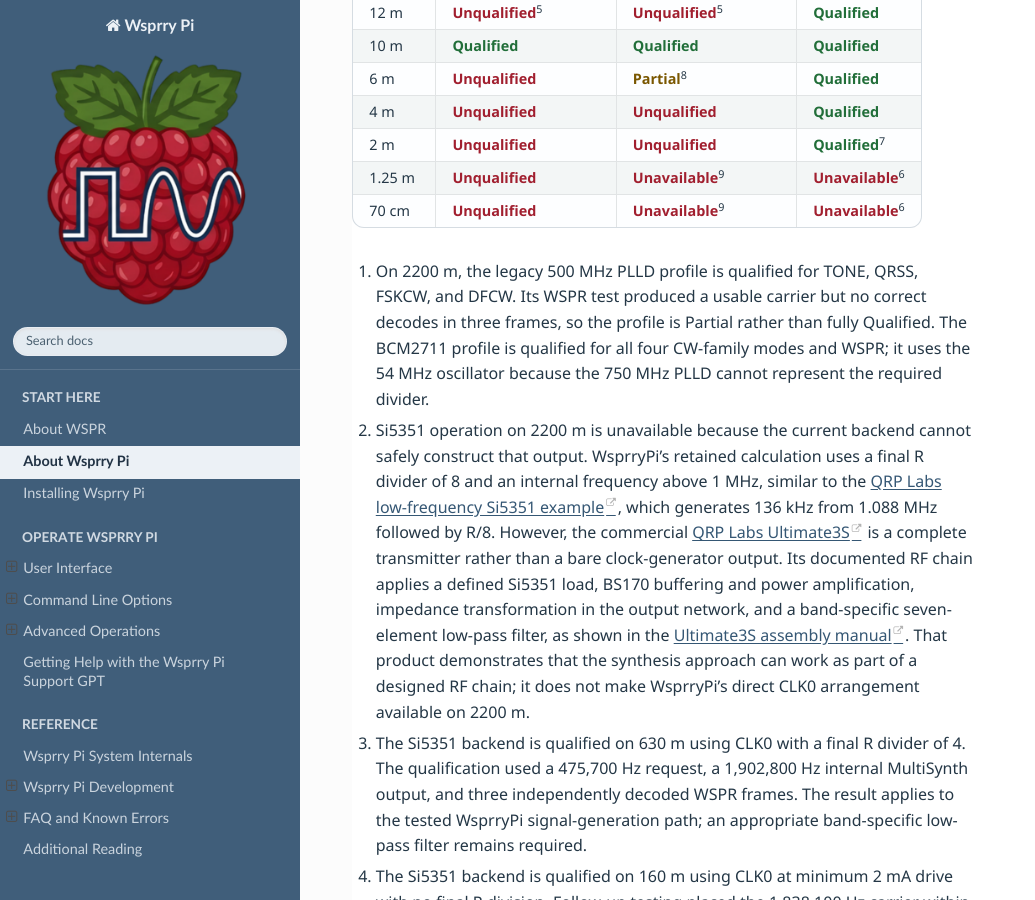
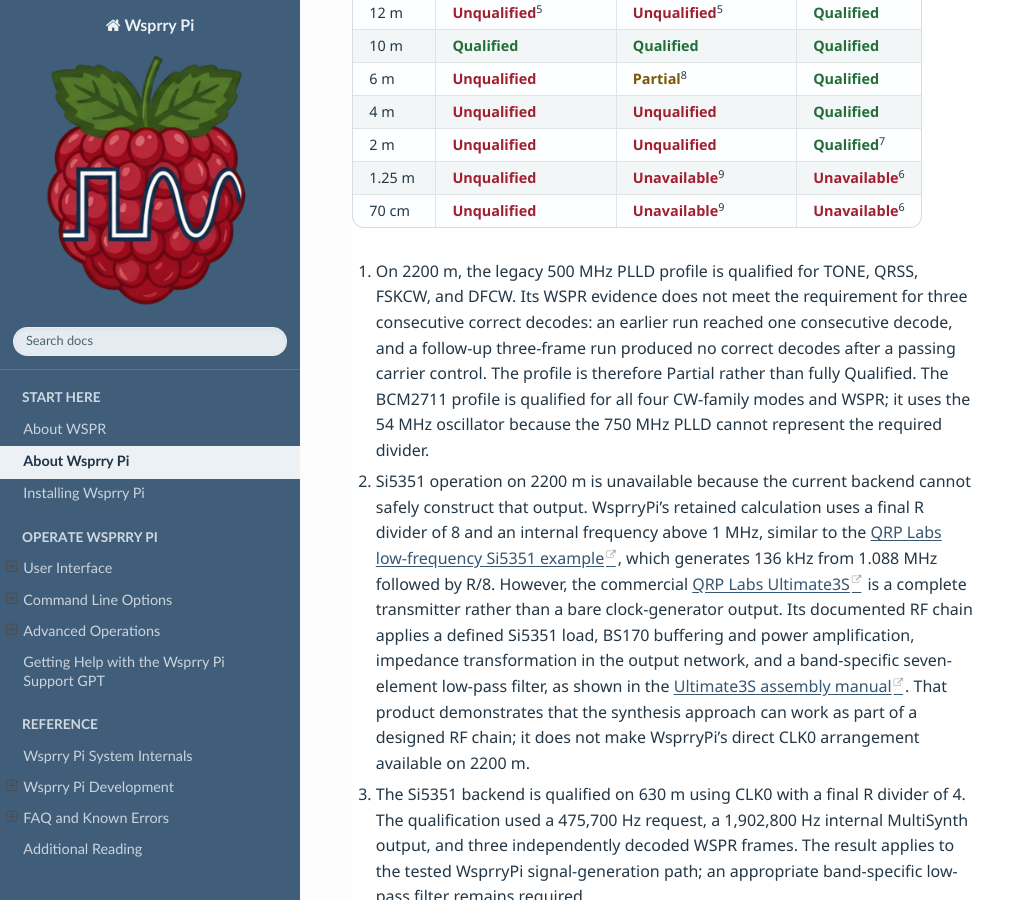
Before and after one commit to WsprryPi/Wsprry_Pi_Docs, a Sphinx documentation site: the page built from docs/About_Wsprry_Pi/index.md, in a window 1280 px wide and 900 px high, scrolled down 4111 px. Shown: the whole window, without its empty margins (0-1035 px from the left). Built offline with Sphinx 7.4.7 and the Read the Docs theme 3.1.0, drawn with Linux system fonts in a browser that asks for light colours.

Commit message:
Update legacy 2200 m WSPR evidence

```diff
--- a/docs/About_Wsprry_Pi/index.md
+++ b/docs/About_Wsprry_Pi/index.md
@@ -114,7 +114,7 @@
 | 1.25 m | <span class="qualification-status qualification-status--unqualified">Unqualified</span> | <span class="qualification-status qualification-status--unavailable">Unavailable</span><sup>9</sup> | <span class="qualification-status qualification-status--unavailable">Unavailable</span><sup>6</sup> |
 | 70 cm | <span class="qualification-status qualification-status--unqualified">Unqualified</span> | <span class="qualification-status qualification-status--unavailable">Unavailable</span><sup>9</sup> | <span class="qualification-status qualification-status--unavailable">Unavailable</span><sup>6</sup> |
 
-1. On 2200 m, the legacy 500 MHz PLLD profile is qualified for TONE, QRSS, FSKCW, and DFCW. Its WSPR test produced a usable carrier but no correct decodes in three frames, so the profile is Partial rather than fully Qualified. The BCM2711 profile is qualified for all four CW-family modes and WSPR; it uses the 54 MHz oscillator because the 750 MHz PLLD cannot represent the required divider.
+1. On 2200 m, the legacy 500 MHz PLLD profile is qualified for TONE, QRSS, FSKCW, and DFCW. Its WSPR evidence does not meet the requirement for three consecutive correct decodes: an earlier run reached one consecutive decode, and a follow-up three-frame run produced no correct decodes after a passing carrier control. The profile is therefore Partial rather than fully Qualified. The BCM2711 profile is qualified for all four CW-family modes and WSPR; it uses the 54 MHz oscillator because the 750 MHz PLLD cannot represent the required divider.
 2. Si5351 operation on 2200 m is unavailable because the current backend cannot safely construct that output. WsprryPi's retained calculation uses a final R divider of 8 and an internal frequency above 1 MHz, similar to the [QRP Labs low-frequency Si5351 example](https://qrp-labs.com/synth/si5351ademo.html), which generates 136 kHz from 1.088 MHz followed by R/8. However, the commercial [QRP Labs Ultimate3S](https://qrp-labs.com/ultimate3/u3s.html) is a complete transmitter rather than a bare clock-generator output. Its documented RF chain applies a defined Si5351 load, BS170 buffering and power amplification, impedance transformation in the output network, and a band-specific seven-element low-pass filter, as shown in the [Ultimate3S assembly manual](https://qrp-labs.com/images/ultimate3s/assembly_u3s.pdf). That product demonstrates that the synthesis approach can work as part of a designed RF chain; it does not make WsprryPi's direct CLK0 arrangement available on 2200 m.
 3. The Si5351 backend is qualified on 630 m using CLK0 with a final R divider of 4. The qualification used a 475,700 Hz request, a 1,902,800 Hz internal MultiSynth output, and three independently decoded WSPR frames. The result applies to the tested WsprryPi signal-generation path; an appropriate band-specific low-pass filter remains required.
 4. The Si5351 backend is qualified on 160 m using CLK0 at minimum 2 mA drive with no final R division. Follow-up testing placed the 1,838,100 Hz carrier within +0.381 Hz of the request with 99.17% of resolved transmitter-added power in the best 20 Hz. Three independently captured WSPR frames decoded correctly. The result applies to the tested WsprryPi signal-generation path; an appropriate band-specific low-pass filter remains required.
```
